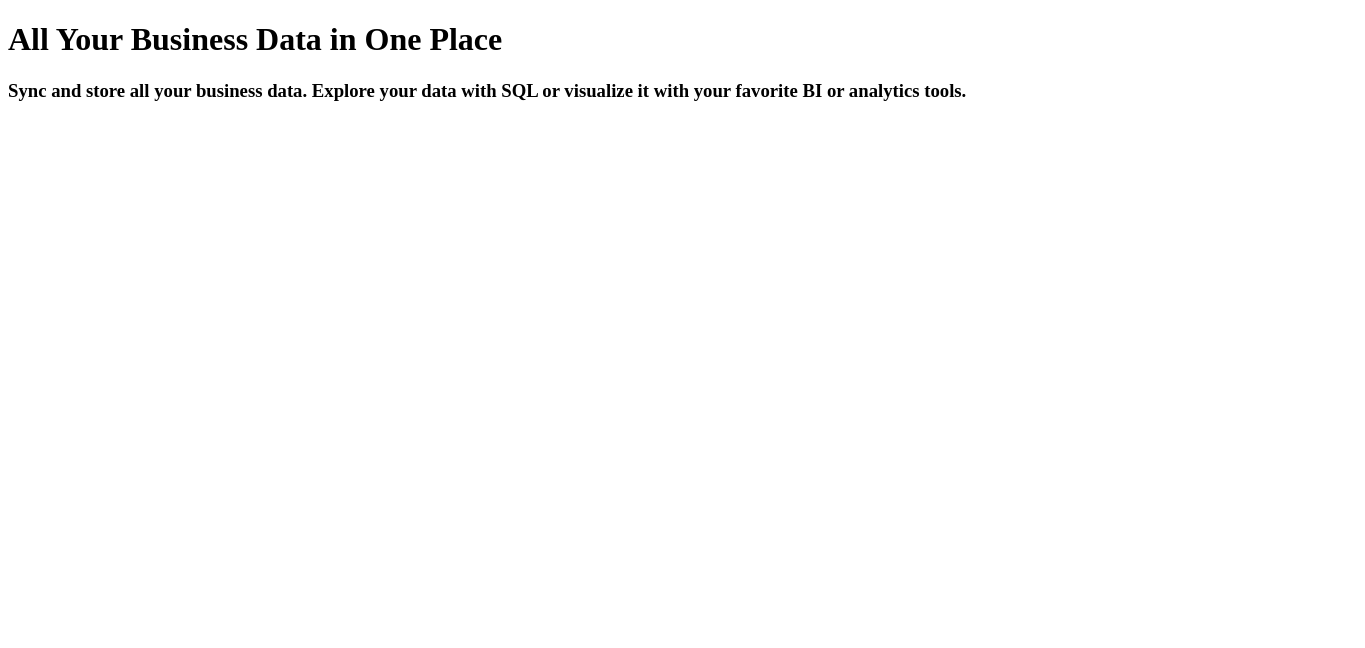
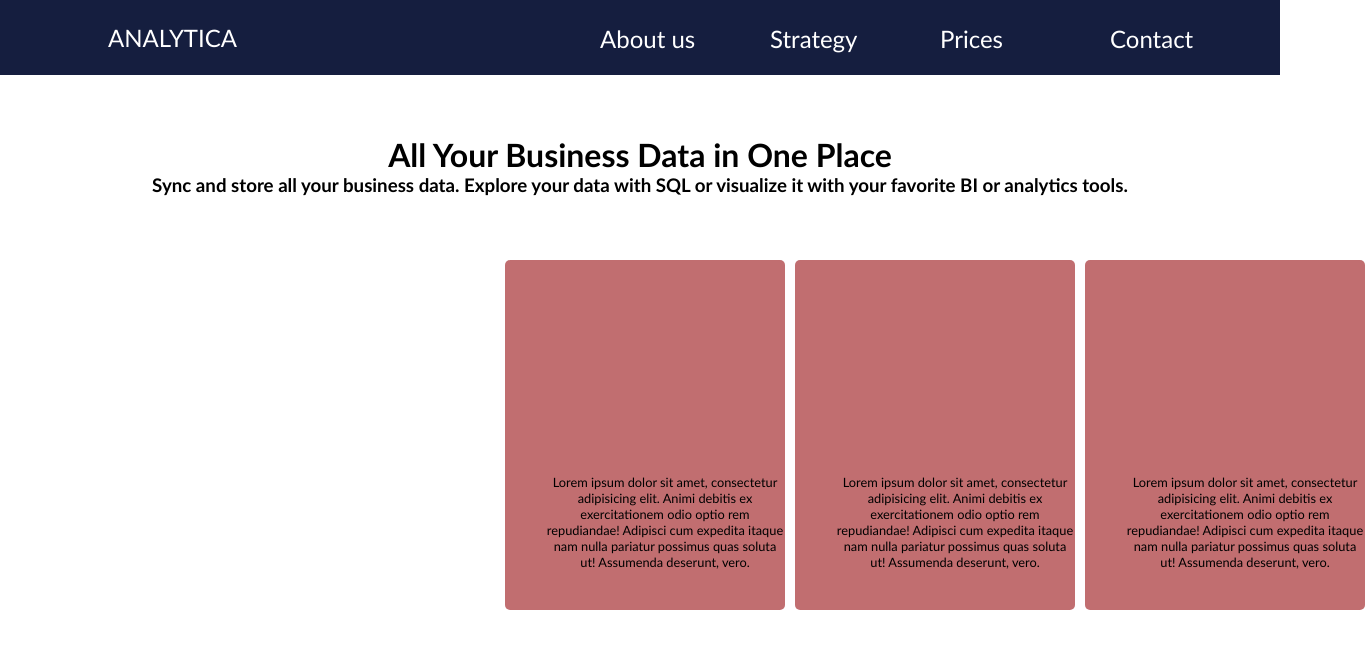
Before and after one commit to 108Nandita/les-2-flexbox-opdracht, a plain HTML site: page opdracht-2-3/index.html in a window 1280 px wide. Shown: the whole page, 1365 px wide, since content can reach past the window. Drawn offline with Linux system fonts and the light colour scheme.

Commit message:
Alle opdrachten les 2 afgerond

```diff
--- a/opdracht-2-3/index.html
+++ b/opdracht-2-3/index.html
@@ -6,11 +6,53 @@
     <link rel="stylesheet" href="styles.css">
     <title>Flexbox opdracht 2 en 3</title>
 </head>
+
 <body>
-    <div>
-        <h1>All Your Business Data in One Place</h1>
-        <h3>Sync and store all your business data. Explore your data with SQL or visualize it with your favorite BI or
-            analytics tools.</h3>
-    </div>
+
+<header>
+
+
+        <div class="head-left">
+              <p>analytica</p>
+        </div>
+
+
+         <div>
+              <ul class="menu-items">
+                <li class="menu-items">About us</li>
+                <li class="menu-items">Strategy</li>
+                <li class="menu-items">Prices</li>
+                <li class="menu-items">Contact</li>
+              </ul>
+         </div>
+
+</header>
+
+   <div class="mo-all-data">
+
+               <div class="all-data">
+                  <h1 class="slogan">All Your Business Data in One Place</h1>
+                  <h3 class="slogan">Sync and store all your business data. Explore your data with SQL or visualize it with your favorite BI or analytics tools.</h3>
+                </div>
+
+   </div>
+
+   <div class="div-ma">
+
+                <div class="div-chi">
+                    <p class="tekst-lorem">Lorem ipsum dolor sit amet, consectetur adipisicing elit. Animi debitis ex exercitationem odio optio rem repudiandae! Adipisci cum expedita itaque nam nulla pariatur possimus quas soluta ut! Assumenda deserunt, vero.</p>
+                </div>
+
+                <div class="div-chi">
+                    <p class="tekst-lorem">Lorem ipsum dolor sit amet, consectetur adipisicing elit. Animi debitis ex exercitationem odio optio rem repudiandae! Adipisci cum expedita itaque nam nulla pariatur possimus quas soluta ut! Assumenda deserunt, vero.</p>
+                </div>
+
+                <div class="div-chi">
+                    <p class="tekst-lorem">Lorem ipsum dolor sit amet, consectetur adipisicing elit. Animi debitis ex exercitationem odio optio rem repudiandae! Adipisci cum expedita itaque nam nulla pariatur possimus quas soluta ut! Assumenda deserunt, vero.</p>
+                </div>
+
+   </div>
+
+
 </body>
 </html>
--- a/opdracht-2-3/styles.css
+++ b/opdracht-2-3/styles.css
@@ -0,0 +1,110 @@
+* {
+    margin: 0;
+    box-sizing: border-box;
+}
+
+body {
+    display: flex;
+    flex-direction: row;
+    justify-content: center;
+    text-align: center;
+    background-size: cover;
+    width: 100%;
+    height: 100%;
+    align-content: flex-start;
+    flex-wrap: wrap;
+
+}
+
+header {
+    display: flex;
+    flex-direction: row;
+    justify-content: space-between;
+    background-color: #151E3F;
+    width: 100%;
+    height: 75px;
+    color: white;
+    font-family: Calibri, Helvetica, sans-serif;
+    font-size: x-large;
+}
+
+.head-left {
+    display: flex;
+    flex-direction: row;
+    justify-content: start;
+    align-content: center;
+    width: 50%;
+    padding-left: 108px;
+    flex-wrap: wrap;
+    text-transform: uppercase;
+}
+
+.menu-items {
+    display: flex;
+    flex-direction: row;
+    justify-content: left;
+    align-content: center;
+    width: 720px;
+    height: 75px;
+    padding-top: 12px;
+
+}
+
+.all-data  {
+    display: flex;
+    flex-direction: column;
+    justify-content: center;
+    text-align: center;
+    height: 180px;
+    flex-wrap: wrap;
+    font-family: Calibri, Helvetica, sans-serif;
+
+}
+
+.slogan {
+    display: flex;
+    flex-direction: column;
+    justify-content: center;
+    flex-wrap: wrap;
+    font-weight: bolder;
+}
+
+.div-ma {
+    display: flex;
+    flex-direction: row;
+    justify-content: space-evenly;
+    text-align: center;
+    width: 100%;
+    padding-left: 500px;
+    padding-right: 500px;
+}
+
+.div-chi {
+    display: flex;
+    flex-direction: column;
+    justify-content: end;
+    align-content: space-around;
+    width: 280px;
+    height: 350px;
+    border-radius: 5px;
+    margin: 5px;
+    flex-wrap: wrap;
+    background-color: #C16E70;
+    font-family: Calibri, Helvetica, sans-serif;
+    flex-grow: 1;
+
+}
+
+.tekst-lorem {
+    display: flex;
+    flex-direction: column;
+    justify-content: center;
+    align-content: center;
+    width: 240px;
+    margin-bottom: 40px;
+    margin-top: 40px;
+    margin-left: 40px;
+    margin-right: 40px;
+    flex-wrap: wrap;
+    font-size: 1vw;
+}
```
Also changed, not shown: opdracht-1/index.html (+4 -4 lines), opdracht-1/styles.css (+12 -12 lines).
